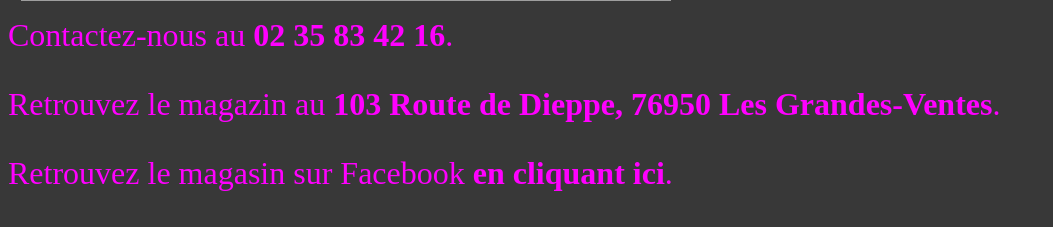
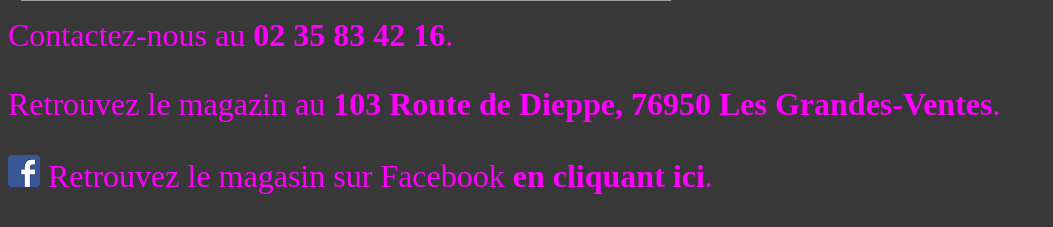
Before and after one commit to VolletMaxence/Stage, a PHP site: page /A_Propos/index.php in a window 1280 px wide. Shown: the part 837-1064 px from the top of the page, without its empty margins (0-1053 px from the left). Before the commit the page ends 1028 px from the top, so only its background shows below. Run offline with PHP 8.4, Linux system fonts and the light colour scheme; grey boxes are pictures that could not be loaded.

Commit message:
Ajout Logo Facebook + correction CSS

```diff
--- a/A_Propos/index.php
+++ b/A_Propos/index.php
@@ -114,12 +114,12 @@
             echo "</div>";
         ?>
         <div class="Facebook">
-            <a href="https://fr-fr.facebook.com/graindepollen85/?ref=nf"> Retrouvez le magasin sur Facebook </strong>en cliquant ici</strong>. </a>
+            <a href="https://fr-fr.facebook.com/graindepollen85/?ref=nf"> <img class="image_presentation" src="../Image/Menu/Logo_Facebook.png" alt="Logo Facebook"> Retrouvez le magasin sur Facebook </strong>en cliquant ici</strong>.</a>
         </div>
         <div class=info2>
             <p>Contactez-nous au <strong>02 35 83 42 16</strong>. </p>
             <p> Retrouvez le magazin au <strong>103 Route de Dieppe, 76950 Les Grandes-Ventes</strong>. </p>
-            <p> <a href="https://fr-fr.facebook.com/graindepollen85/?ref=nf"> Retrouvez le magasin sur Facebook <strong>en cliquant ici</strong>. </a> </p>
+            <p> <a href="https://fr-fr.facebook.com/graindepollen85/?ref=nf"> <img class="image_presentation" src="../Image/Menu/Logo_Facebook.png" alt="Logo Facebook"> Retrouvez le magasin sur Facebook <strong>en cliquant ici</strong>. </a> </p>
         </div>
     </body>
 </html>
--- a/JS/index.js
+++ b/JS/index.js
@@ -6,6 +6,12 @@ SiClickGoTo = new Array;
 version = navigator.appVersion.substring(0,1);
 if (version >= 3)
     {
+        /* Random JavaScript
+        var IMGPO = Math.floor(Math.random() * 4) + 1;
+        var IMGM = Math.floor(Math.random() * 45) + 1;
+        var IMGD = Math.floor(Math.random() * 29) + 1;
+        */
+
     i0 = new Image;
     i0.src = 'Image/test/DiapoTest/photo_1.jpg';
     SiClickGoTo[0] = "Pour_Offrir"; //Là où l'utilisateur va si il clique sur l'image
```
Also changed, not shown: CSS/index.css (+4 -4 lines), Image/Menu/Logo_Facebook.png (added).
